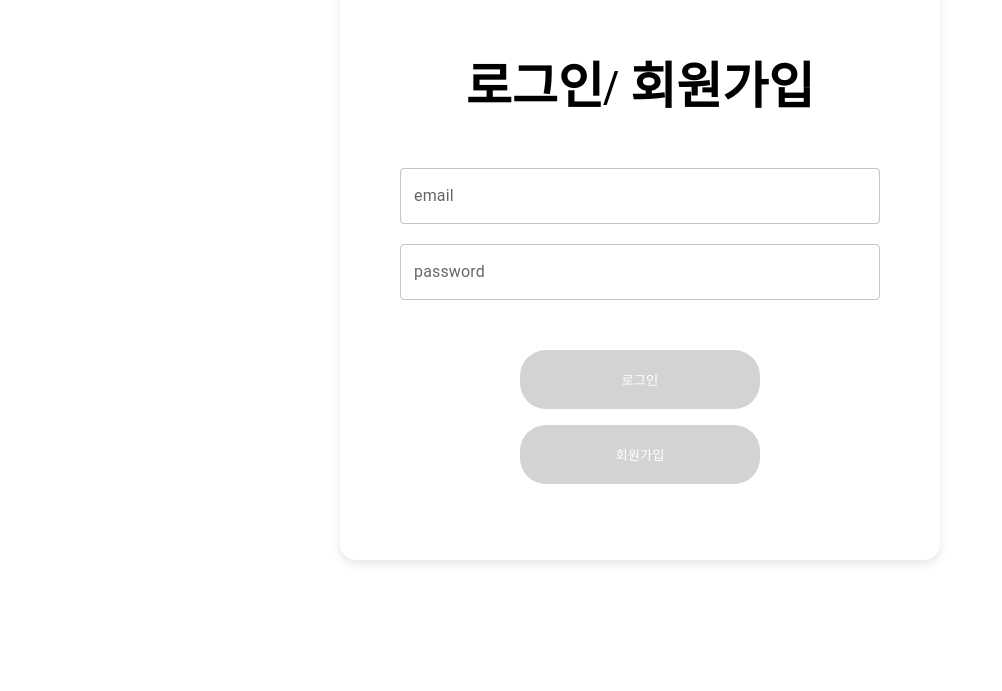
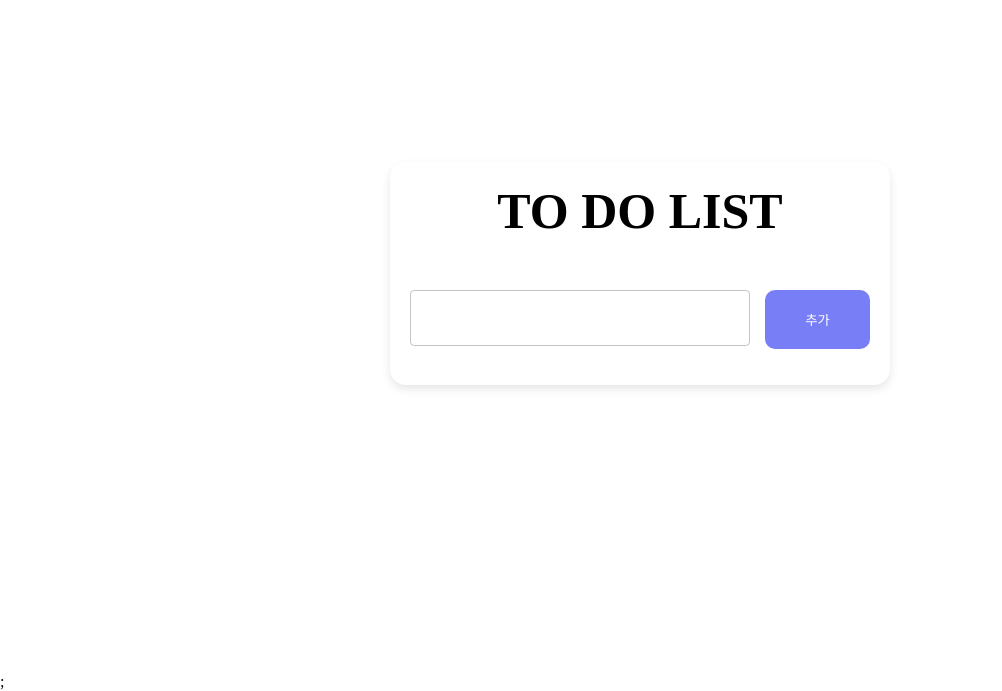
Before and after one commit to hyejineee/wanted-pre-onboarding-frontend, a React (Create React App) app: page /todo in a window 1280 px wide. Before the commit this address led to /. Shown: the part 127-818 px from the top of the page, without its empty margins (0-1002 px from the left). Built offline with nearby package versions, Linux system fonts and the light colour scheme.

Commit message:
refactor : 스타일 수정 및 에러 메세지 antd 컴포넌트 추가

```diff
--- a/package.json
+++ b/package.json
@@ -2,7 +2,6 @@
   "name": "wanted-pre-onboarding-frontend",
   "version": "0.1.0",
   "private": true,
-  "homepage": "https://hyejineee.github.io/wanted-pre-onboarding-frontend/",
   "dependencies": {
     "@emotion/react": "^11.10.4",
     "@emotion/styled": "^11.10.4",
@@ -14,12 +13,14 @@
     "@types/node": "^16.11.66",
     "@types/react": "^18.0.21",
     "@types/react-dom": "^18.0.6",
+    "antd": "^5.0.4",
     "axios": "^1.1.3",
     "react": "^18.2.0",
     "react-dom": "^18.2.0",
     "react-icons": "^4.6.0",
     "react-router-dom": "^6.4.2",
     "react-scripts": "5.0.1",
+    "serve": "^14.1.2",
     "typescript": "^4.8.4",
     "web-vitals": "^2.1.4"
   },
--- a/src/components/common/inputWithLabel.tsx
+++ b/src/components/common/inputWithLabel.tsx
@@ -2,19 +2,14 @@ import { ChangeEvent, useState } from "react";
 import * as S from "./inputWithLabel.style";
 
 interface IInputWithLabelProps {
+  type: string;
   label?: string;
   name: string;
   error?: string;
   verifyRegExp: RegExp;
   setValue: React.Dispatch<React.SetStateAction<any>>;
 }
-export default function InputWithLabel({
-  label,
-  name,
-  error,
-  verifyRegExp,
-  setValue,
-}: IInputWithLabelProps) {
+export default function InputWithLabel({ type, label, name, error, verifyRegExp, setValue }: IInputWithLabelProps) {
   const [showError, setShowError] = useState(false);
   const handleChange = (e: ChangeEvent<HTMLInputElement>) => {
     const value = e.target.value;
@@ -30,13 +25,7 @@ export default function InputWithLabel({
 
   return (
     <S.Wrapper>
-      <S.InputWrapper
-        name={name}
-        id="outlined-error-helper-text"
-        label={label}
-        helperText={showError && error}
-        onChange={handleChange}
-      />
+      <S.InputWrapper type={type} name={name} id="outlined-error-helper-text" label={label} helperText={showError && error} onChange={handleChange} />
     </S.Wrapper>
   );
 }
--- a/src/components/common/todoInput.style.ts
+++ b/src/components/common/todoInput.style.ts
@@ -4,33 +4,23 @@ import TextField from "@mui/material/TextField";
 export const Wrapper = styled.div`
   width: 100%;
   display: flex;
-  justify-content: space-between;
-  align-items: center;
+  justify-content: center;
+  gap: 15px;
 `;
 
-export const InputWrapper = styled(TextField)({
-  width: "75%",
-  marginBottom: "20px",
-  marginTop: "17px",
-  fontSize: "13px",
-  "& label.Mui-focused": {
-    color: "#787ff6",
-  },
-
-  "& .MuiOutlinedInput-root": {
-    "&.Mui-focused fieldset": {
-      borderColor: "#787ff6",
-    },
-  },
-});
+export const InputWrapper = styled(TextField)`
+  font-size: 14px;
+  flex: 4;
+`;
 
 export const AddButton = styled.button`
   cursor: pointer;
-  width: 20%;
+  width: 100%;
+  flex: 1;
   padding: 20px 10px;
   border: none;
   background-color: #787ff6;
-  border-radius: 26px;
+  border-radius: 10px;
   margin-bottom: 16px;
   color: white;
   :disabled {
@@ -39,18 +29,19 @@ export const AddButton = styled.button`
 `;
 
 export const MiniButtonWrapper = styled.div`
-  width: 20%;
+  width: 100%;
+  flex: 1;
   height: 100%;
   display: flex;
   align-items: center;
   justify-content: center;
+  gap: 10px;
 `;
 
 export const MiniButton = styled.button`
   cursor: pointer;
   border: none;
   width: 50%;
-  margin-right: 10px;
   line-height: 50px;
   background-color: #787ff6;
   color: white;
--- a/src/components/unit/auth/auth.container.tsx
+++ b/src/components/unit/auth/auth.container.tsx
@@ -1,31 +1,31 @@
-import { useEffect, useState } from "react";
 import { useNavigate } from "react-router-dom";
 import { signIn, signUp } from "../../../api/auth";
 import { saveToLocal } from "../../../lib/localstorage";
 import { IAuthParams } from "../../../types/auth";
-import { ISnackBar } from "../../../types/common";
 import SignInUI from "./auth.presenter";
+import { message } from "antd";
+import { Fragment } from "react";
 
 export default function LoginContainer() {
   const navigate = useNavigate();
 
-  const [snackBar, setSnackBar] = useState<ISnackBar>({
-    visible: false,
-    message: "",
-  });
+  const [messageAPI, contextHolder] = message.useMessage();
 
   const handleClickSignUp = (params: IAuthParams) => async () => {
     try {
       const token = await signUp(params);
       saveToLocal({ key: "accessToken", value: token });
 
-      navigate("/todo");
+      messageAPI.open({
+        type: "success",
+        content: "회원가입 성공. 로그인해 주세요.",
+      });
     } catch (e) {
       console.log("handleClickSignUp error", e);
       if (e instanceof Error) {
-        setSnackBar({
-          visible: true,
-          message: e.message,
+        messageAPI.open({
+          type: "error",
+          content: e.message,
         });
       }
     }
@@ -36,24 +36,27 @@ export default function LoginContainer() {
       const token = await signIn(params);
       saveToLocal({ key: "accessToken", value: token });
 
+      messageAPI.open({
+        type: "success",
+        content: "로그인 성공",
+      });
+
       navigate("/todo");
     } catch (e) {
       console.log("handleClickSignIn error", e);
       if (e instanceof Error) {
-        setSnackBar({
-          visible: true,
-          message: e.message,
+        messageAPI.open({
+          type: "error",
+          content: e.message,
         });
       }
     }
   };
 
   return (
-    <SignInUI
-      handleClickSignUp={handleClickSignUp}
-      handleClickSignIn={handleClickSignIn}
-      snackBar={snackBar}
-      setSnackBar={setSnackBar}
-    />
+    <Fragment>
+      {contextHolder}
+      <SignInUI handleClickSignUp={handleClickSignUp} handleClickSignIn={handleClickSignIn} />;
+    </Fragment>
   );
 }
--- a/src/components/unit/auth/auth.presenter.tsx
+++ b/src/components/unit/auth/auth.presenter.tsx
@@ -1,24 +1,14 @@
-import Alert from "@mui/material/Alert";
-import Snackbar from "@mui/material/Snackbar";
 import { useEffect, useState } from "react";
 import { IAuthParams } from "../../../types/auth";
-import { ISnackBar } from "../../../types/common";
 import InputWithLabel from "../../common/inputWithLabel";
 import * as S from "./auth.style";
 
 interface ISignInUIProps {
-  snackBar: ISnackBar;
-  setSnackBar: React.Dispatch<React.SetStateAction<ISnackBar>>;
   handleClickSignUp: (params: IAuthParams) => () => void;
   handleClickSignIn: (params: IAuthParams) => () => void;
 }
 
-export default function SignInUI({
-  snackBar,
-  setSnackBar,
-  handleClickSignUp,
-  handleClickSignIn,
-}: ISignInUIProps) {
+export default function SignInUI({ handleClickSignUp, handleClickSignIn }: ISignInUIProps) {
   const [inputs, setInputs] = useState({
     email: "",
     password: "",
@@ -32,43 +22,12 @@ export default function SignInUI({
     setIsActive(inputs.emailVerified && inputs.passwordVerified);
   }, [inputs]);
 
-  const handleCloseSnackBar = () => {
-    setSnackBar({ visible: false, message: "" });
-  };
-
   return (
     <S.Wrapper>
-      <Snackbar
-        anchorOrigin={{ vertical: "top", horizontal: "center" }}
-        open={snackBar.visible}
-        autoHideDuration={3000}
-        onClose={handleCloseSnackBar}
-      >
-        <Alert
-          onClose={handleCloseSnackBar}
-          severity="error"
-          sx={{ width: "100%" }}
-        >
-          {snackBar.message}
-        </Alert>
-      </Snackbar>
-
       <S.Container>
         <S.Title>로그인/ 회원가입</S.Title>
-        <InputWithLabel
-          label="email"
-          name="email"
-          error="@를 포함해주세요!"
-          verifyRegExp={/^.+@.+$/}
-          setValue={setInputs}
-        />
-        <InputWithLabel
-          label="password"
-          name="password"
-          error="8자이상 입력해주세요!"
-          verifyRegExp={/^\w{8,}$/}
-          setValue={setInputs}
-        />
+        <InputWithLabel type="email" label="email" name="email" error="@를 포함해주세요!" verifyRegExp={/^.+@.+$/} setValue={setInputs} />
+        <InputWithLabel type="password" label="password" name="password" error="8자이상 입력해주세요!" verifyRegExp={/^\w{8,}$/} setValue={setInputs} />
 
         <S.Button
           style={{ marginTop: "30px" }}
--- a/src/components/unit/todo/item/todoItem.style.ts
+++ b/src/components/unit/todo/item/todoItem.style.ts
@@ -6,14 +6,14 @@ export const Wrapper = styled.div`
 
 export const ItemWrapper = styled.div`
   width: 100%;
-  padding: 10px 20px;
+  padding: 10px 15px;
   display: flex;
   justify-content: space-between;
   align-items: center;
 `;
 
 export const Todo = styled.span`
-  flex-grow: 1;
+  flex: 3;
   justify-self: start;
   font-size: 18px;
 `;
--- a/src/components/unit/todo/todoList.container.tsx
+++ b/src/components/unit/todo/todoList.container.tsx
@@ -1,23 +1,20 @@
-import { useEffect, useState } from "react";
+import { Fragment, useEffect, useState } from "react";
 import { createTodo, getTodos } from "../../../api/todo";
-import { ISnackBar } from "../../../types/common";
 import { ITodo } from "../../../types/todo";
 import TodoListUI from "./todoList.presenter";
+import { message } from "antd";
 
 export default function TodoListContainer() {
   const [todos, setTodos] = useState<ITodo[]>([]);
-  const [snackBar, setSnackBar] = useState<ISnackBar>({
-    visible: false,
-    message: "",
-  });
+  const [messageAPI, contextHolder] = message.useMessage();
 
   useEffect(() => {
     getTodos()
       .then((e: ITodo[]) => setTodos([...e.reverse()]))
       .catch((error) => {
-        setSnackBar({
-          visible: true,
-          message: error,
+        messageAPI.open({
+          type: "error",
+          content: error.message,
         });
       });
   }, []);
@@ -25,37 +22,39 @@ export default function TodoListContainer() {
   const handleCreateTodo = async (todo: string) => {
     try {
       const result = await createTodo(todo);
-      setTodos((p: any) => [result, ...p]);
+
+      if (!result) throw Error("로그인 먼저 해주세요.");
+
+      setTodos((p: any) => {
+        console.log(p);
+        return [result, ...p];
+      });
     } catch (e) {
       console.log("handleCreateTodo error", e);
       if (e instanceof Error) {
-        setSnackBar({
-          visible: true,
-          message: e.message,
+        messageAPI.open({
+          type: "error",
+          content: e.message,
         });
       }
     }
   };
 
-
-
   const refresh = () => {
     getTodos()
       .then((e: ITodo[]) => setTodos([...e.reverse()]))
       .catch((error) => {
-        setSnackBar({
-          visible: true,
-          message: error,
+        messageAPI.open({
+          type: "error",
+          content: error,
         });
       });
   };
 
   return (
-    <TodoListUI
-      handleCreateTodo={handleCreateTodo}
-      todos={todos}
-      refresh={refresh}
-      snackBar={snackBar}
-    />
+    <Fragment>
+      {contextHolder}
+      <TodoListUI handleCreateTodo={handleCreateTodo} todos={todos} refresh={refresh} />;
+    </Fragment>
   );
 }
--- a/src/components/unit/todo/todoList.presenter.tsx
+++ b/src/components/unit/todo/todoList.presenter.tsx
@@ -1,24 +1,18 @@
 import { useState } from "react";
-import { ISnackBar } from "../../../types/common";
 import { ITodo } from "../../../types/todo";
 import TodoInput from "../../common/todoInput";
 import { Title } from "../auth/auth.style";
 import TodoItemContainer from "./item/todoItem.container";
+
 import * as S from "./todoList.style";
 
 interface ITodoListUIProps {
   todos: ITodo[];
-  snackBar: ISnackBar;
   refresh: () => void;
   handleCreateTodo: (todo: string) => void;
 }
 
-export default function TodoListUI({
-  todos,
-  snackBar,
-  refresh,
-  handleCreateTodo,
-}: ITodoListUIProps) {
+export default function TodoListUI({ todos, refresh, handleCreateTodo }: ITodoListUIProps) {
   const [inputs, setInputs] = useState({
     todo: "",
   });
@@ -32,16 +26,10 @@ export default function TodoListUI({
     <S.Wrapper>
       <S.Container>
         <Title>TO DO LIST</Title>
-        <TodoInput
-          onClick={handleClickAdd}
-          name="todo"
-          value={inputs.todo}
-          setValue={setInputs}
-          isEdit={false}
-        />
+        <TodoInput onClick={handleClickAdd} name="todo" value={inputs.todo} setValue={setInputs} isEdit={false} />
 
         <S.TodoListWrapper>
-          {todos.map((e: ITodo, i) => (
+          {(todos || []).map((e: ITodo, i) => (
             <TodoItemContainer key={e.id} todo={e} refresh={refresh} />
           ))}
         </S.TodoListWrapper>
--- a/src/components/unit/todo/todoList.style.ts
+++ b/src/components/unit/todo/todoList.style.ts
@@ -4,18 +4,16 @@ export const Wrapper = styled.div`
   width: 100%;
   height: 100%;
   display: flex;
-  flex-direction: column;
+  align-items: center;
   justify-content: center;
-  align-items: center;
 `;
 
 export const Container = styled.div`
-  min-width: 800px;
-
+  min-width: 500px;
   background-color: white;
   border-radius: 16px;
   box-shadow: 0px 4px 10px rgba(0, 0, 0, 0.1);
-  padding: 60px;
+  padding: 20px;
   display: flex;
   flex-direction: column;
   align-items: center;
@@ -23,6 +21,6 @@ export const Container = styled.div`
 
 export const TodoListWrapper = styled.div`
   width: 100%;
-  height: 600px;
+  max-height: 500px;
   overflow-y: scroll;
 `;
--- a/src/pages/loginPage.tsx
+++ b/src/pages/loginPage.tsx
@@ -7,7 +7,7 @@ export default function LoginPage() {
   const navigate = useNavigate();
   useEffect(() => {
     if (getFromLocal("accessToken")) {
-      return navigate("/todo");
+      return navigate("/");
     }
   }, [navigate]);
   return <LoginContainer />;
--- a/src/pages/todoListPage.tsx
+++ b/src/pages/todoListPage.tsx
@@ -7,7 +7,7 @@ export default function TodoListPage() {
   const navigate = useNavigate();
   useEffect(() => {
     if (!getFromLocal("accessToken")) {
-      return navigate("/");
+      return navigate("/todo");
     }
   }, [navigate]);
   return <TodoListContainer />;
--- a/src/types/common.ts
+++ /dev/null
@@ -1,4 +0,0 @@
-export interface ISnackBar {
-  visible: boolean;
-  message: string;
-}
```
Also changed, not shown: 2 other files (tests, documents, lock files or other folders).
